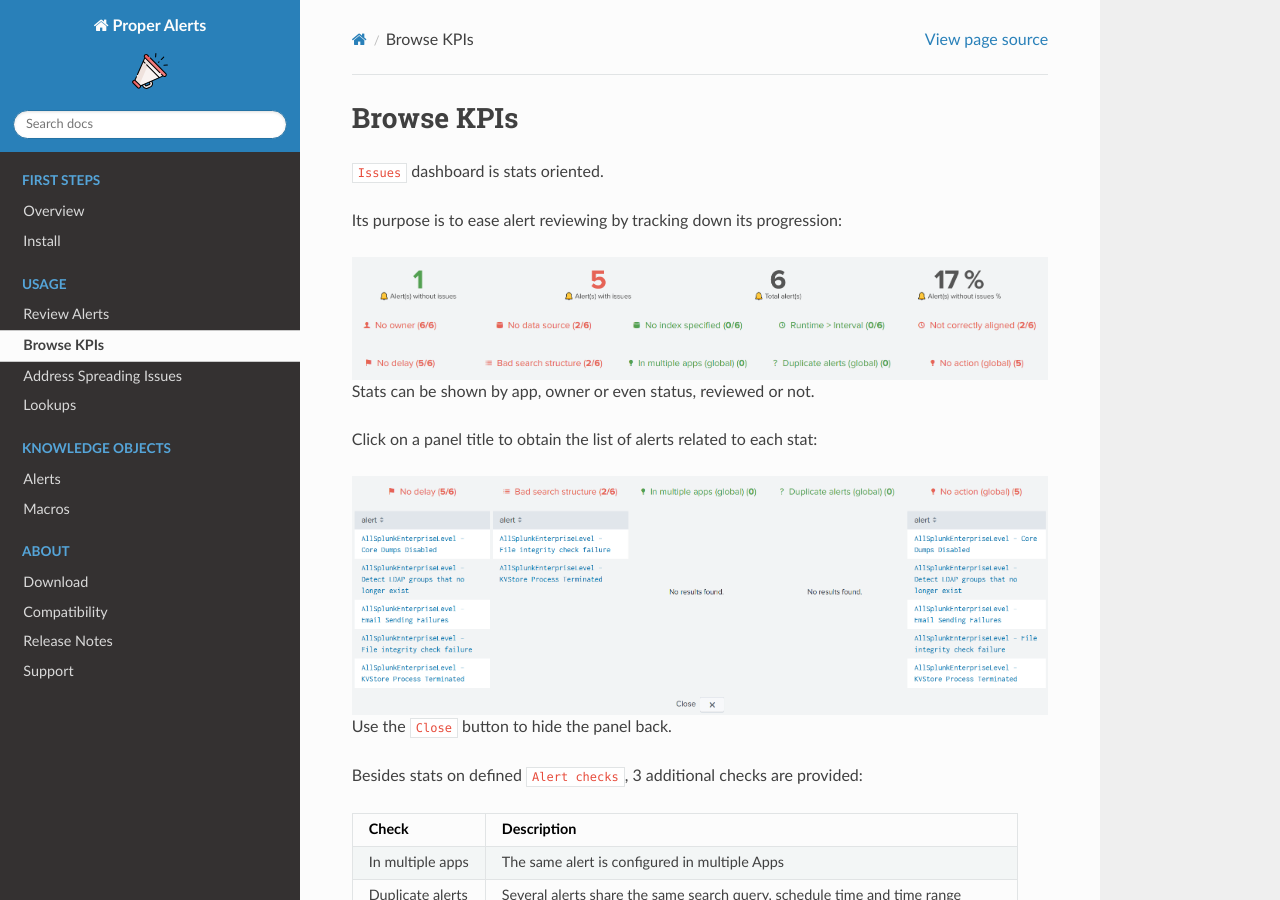
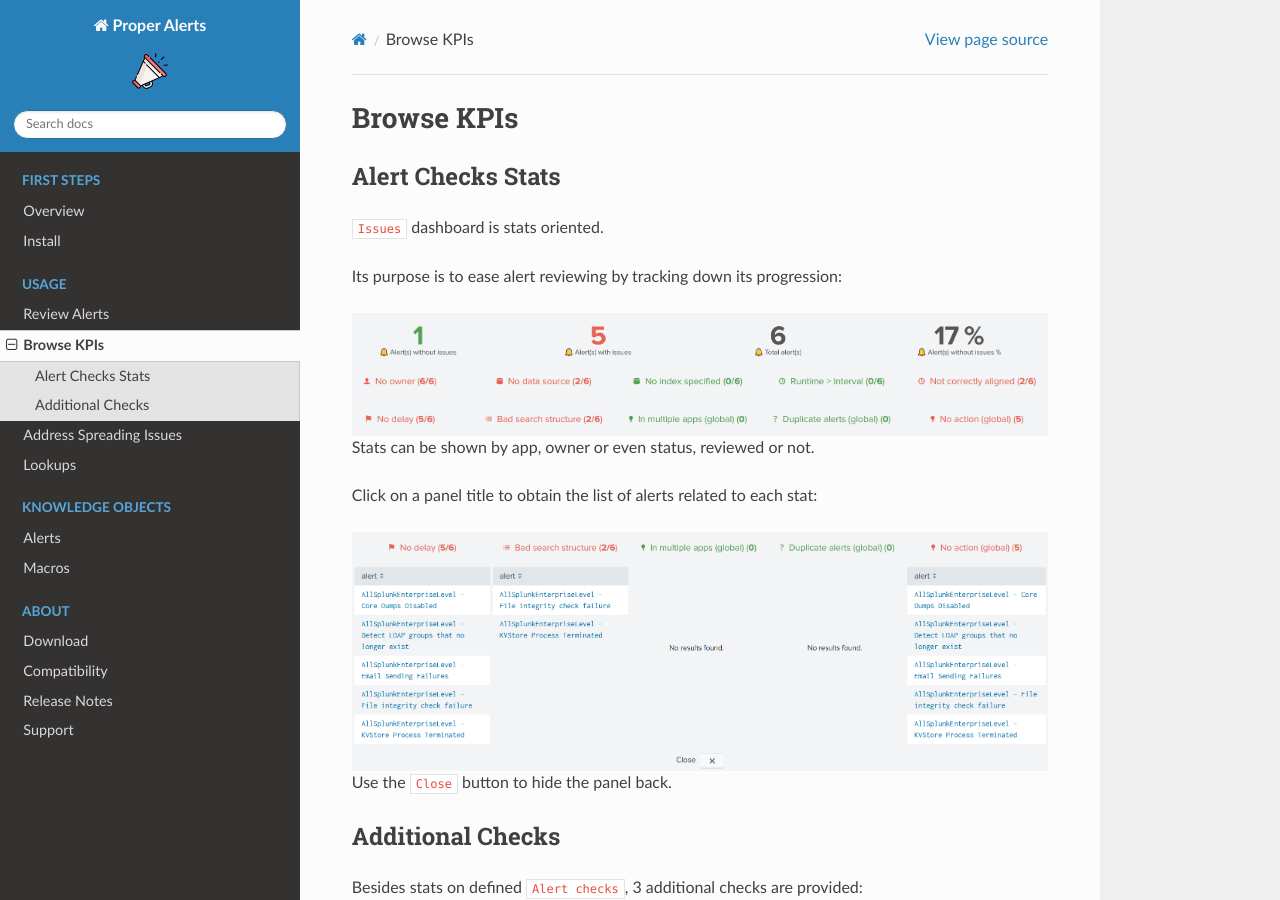
Before and after one commit to a-l-h/splunk-app-proper-alerts, a Sphinx documentation site: the page built from doc/kpis.rst, in a window 1280 px wide and 900 px high. Built offline with Sphinx 7.4.7 and the Read the Docs theme 2.0.0, drawn with Linux system fonts in a browser that asks for light colours; cross-references to code outside the pages are shown as plain code.

Commit message:
Update kpis.rst

```diff
--- a/doc/kpis.rst
+++ b/doc/kpis.rst
@@ -1,5 +1,8 @@
 Browse KPIs
------------
+===========
+
+Alert Checks Stats
+------------------
 
 ``Issues`` dashboard is stats oriented.
 
@@ -16,6 +19,9 @@ Click on a panel title to obtain the list of alerts related to each stat:
    :align: center
 
 Use the ``Close`` button to hide the panel back.
+
+Additional Checks
+-----------------
 
 Besides stats on defined :hoverxref:`Alert checks<Alert Checks>`, 3 additional checks are provided:
 
```
